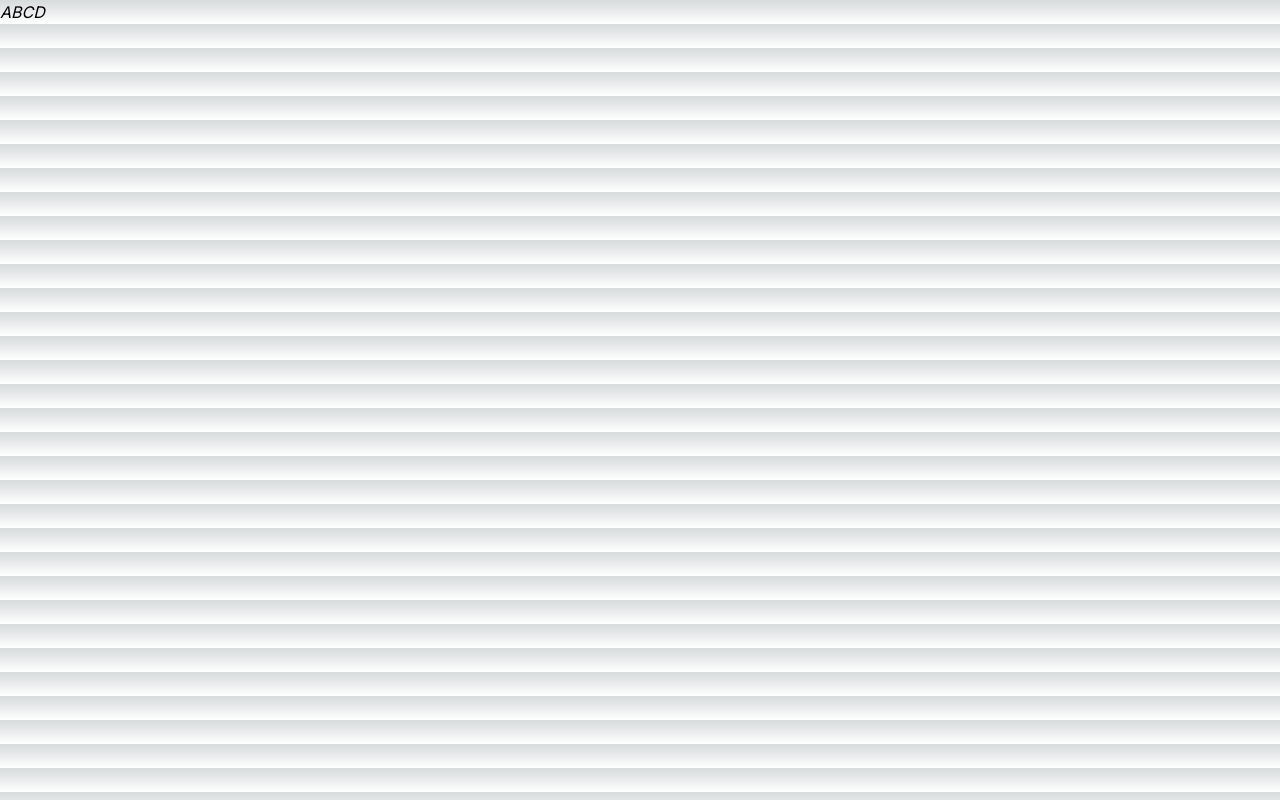
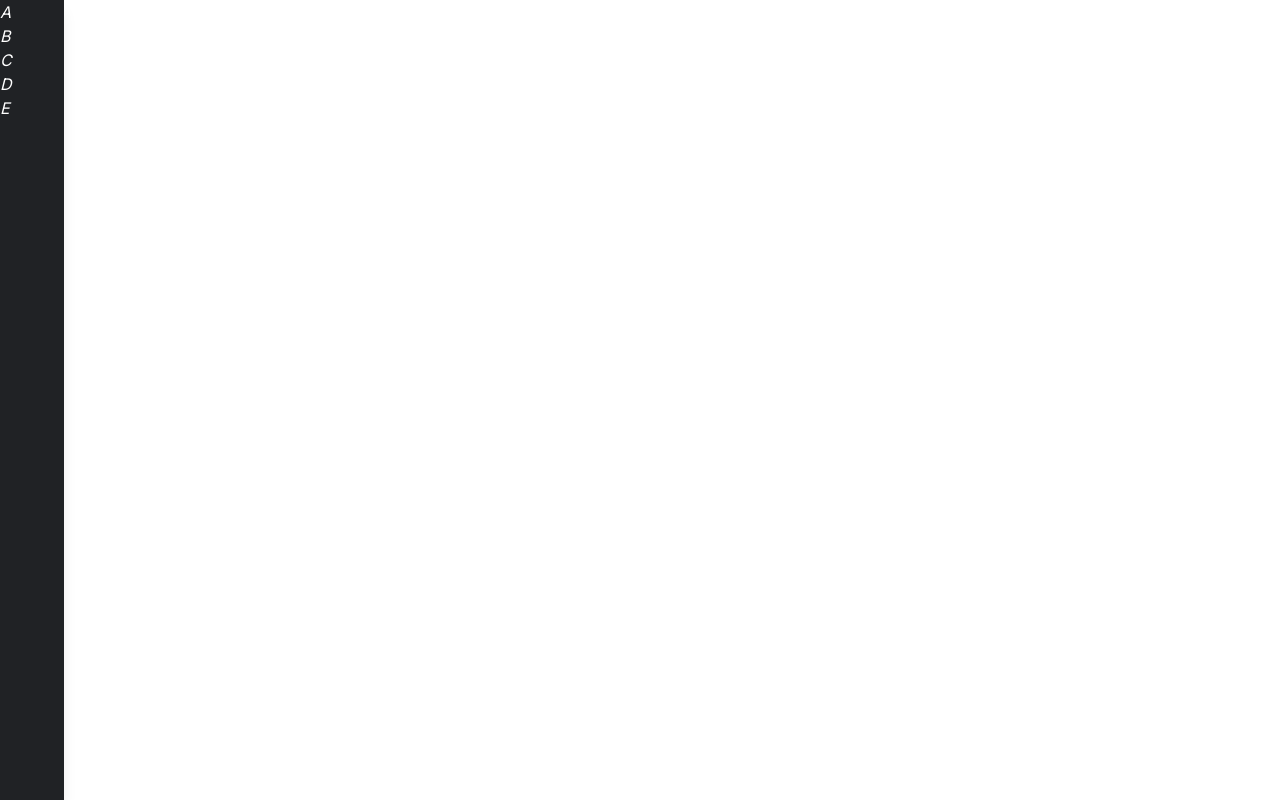
Before and after one commit to luiscarlin/tailwind-practice, a Next.js app: page /tailwindcss/discord in a window 1280 px wide. Built offline with nearby package versions, Linux system fonts and the light colour scheme.

Commit message:
use correct colors

```diff
--- a/src/app/discord/page.tsx
+++ b/src/app/discord/page.tsx
@@ -1,9 +1,15 @@
-import Sidebar from "./sidebar";
+import "./styles.css";
 
 export default function Discord() {
   return (
     <div className="flex">
-      <Sidebar />
+      <div className="fixed top-0 left-0 h-screen w-16 m-0 flex flex-col bg-gray-900 text-white shadow-lg">
+        <i>A</i>
+        <i>B</i>
+        <i>C</i>
+        <i>D</i>
+        <i>E</i>
+      </div>
     </div>
   );
 }
--- a/src/app/discord/sidebar.tsx
+++ /dev/null
@@ -1,10 +0,0 @@
-export default function Sidebar() {
-  return (
-    <div>
-      <i>A</i>
-      <i>B</i>
-      <i>C</i>
-      <i>D</i>
-    </div>
-  );
-}
--- /dev/null
+++ b/src/app/discord/styles.css
@@ -0,0 +1,4 @@
+@config './tailwind.config.ts';
+@tailwind base;
+@tailwind components;
+@tailwind utilities;
--- /dev/null
+++ b/src/app/discord/tailwind.config.ts
@@ -0,0 +1,23 @@
+import type { Config } from "tailwindcss";
+
+const config: Config = {
+  content: ["./src/app/discord/page.tsx"],
+  theme: {
+    extend: {
+      colors: {
+        gray: {
+          900: "#202225",
+          800: "#2f3136",
+          700: "#36393f",
+          600: "#4f545c",
+          400: "#d4d7dc",
+          300: "#e3e5e8",
+          200: "#ebedef",
+          100: "#f2f3f5",
+        },
+      },
+    },
+  },
+  plugins: [],
+};
+export default config;
--- a/src/app/globals.css
+++ b/src/app/globals.css
@@ -15,19 +15,3 @@
     --background-end-rgb: 0, 0, 0;
   }
 }
-
-body {
-  color: rgb(var(--foreground-rgb));
-  background: linear-gradient(
-      to bottom,
-      transparent,
-      rgb(var(--background-end-rgb))
-    )
-    rgb(var(--background-start-rgb));
-}
-
-@layer utilities {
-  .text-balance {
-    text-wrap: balance;
-  }
-}
```
Also changed, not shown: 1 other file (tests, documents, lock files or other folders).
